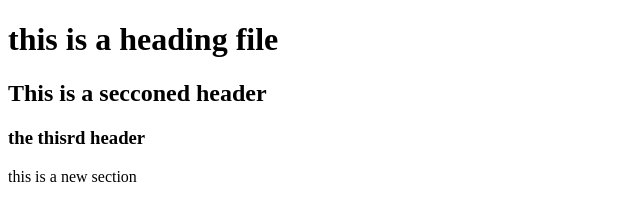
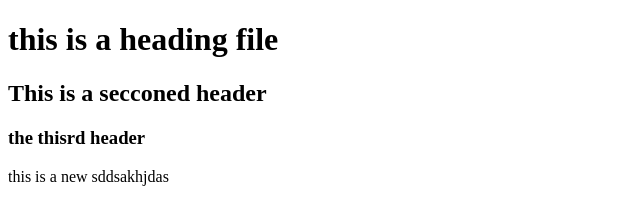
Before and after one commit to seidyesufali77/GIT-REPO, a plain HTML site: page index.html in a window 1280 px wide. Shown: the full height of the page, 0-640 px from the left. Drawn offline with Linux system fonts and the light colour scheme.

Commit message:
add and commit togeteher

```diff
--- a/index.html
+++ b/index.html
@@ -9,6 +9,6 @@
     <h1>this is a heading file </h1>
     <h2>This is a secconed header</h2>
     <h3>the thisrd header </h3>
-    <p>this is a new section </p>
+    <p>this is a new sddsakhjdas </p>
 </body>
 </html>
```
